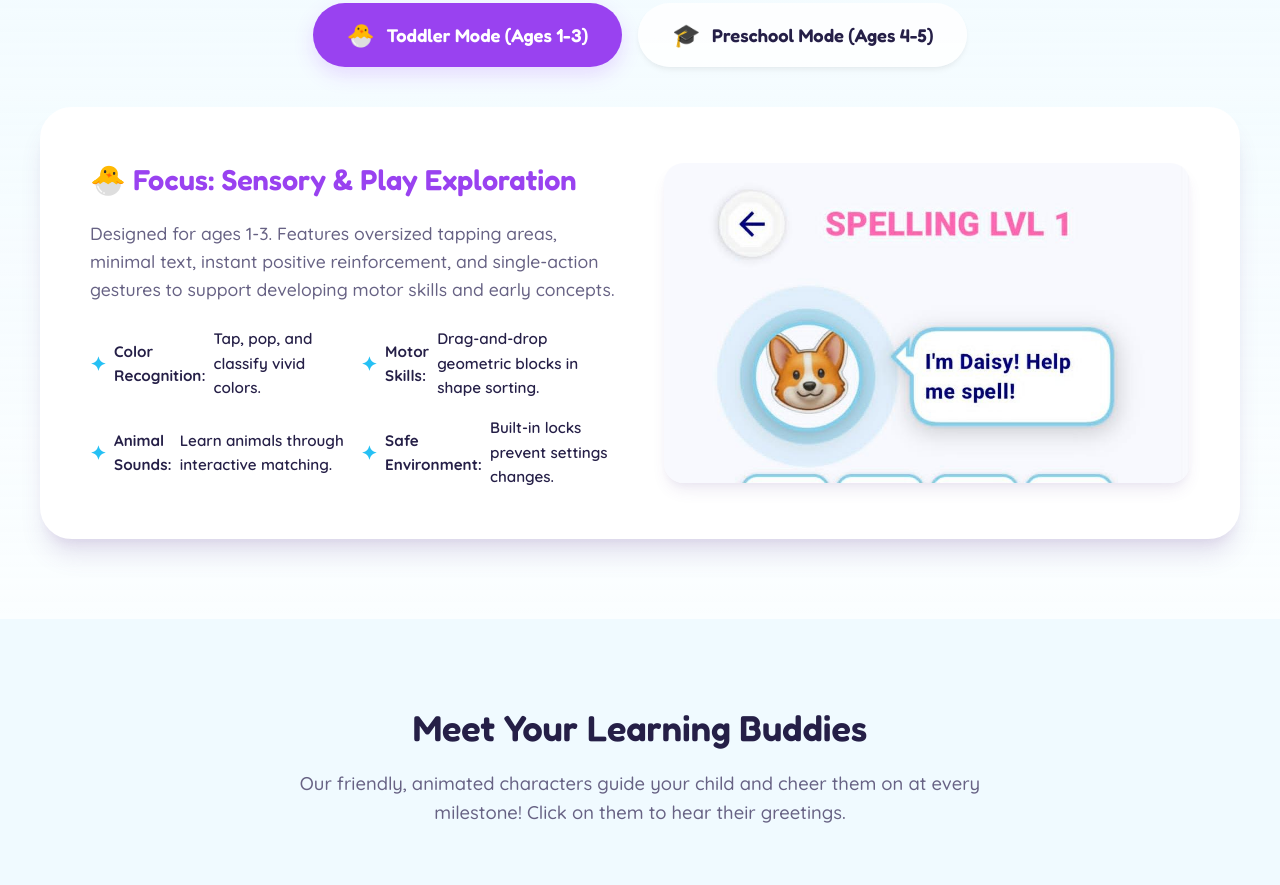
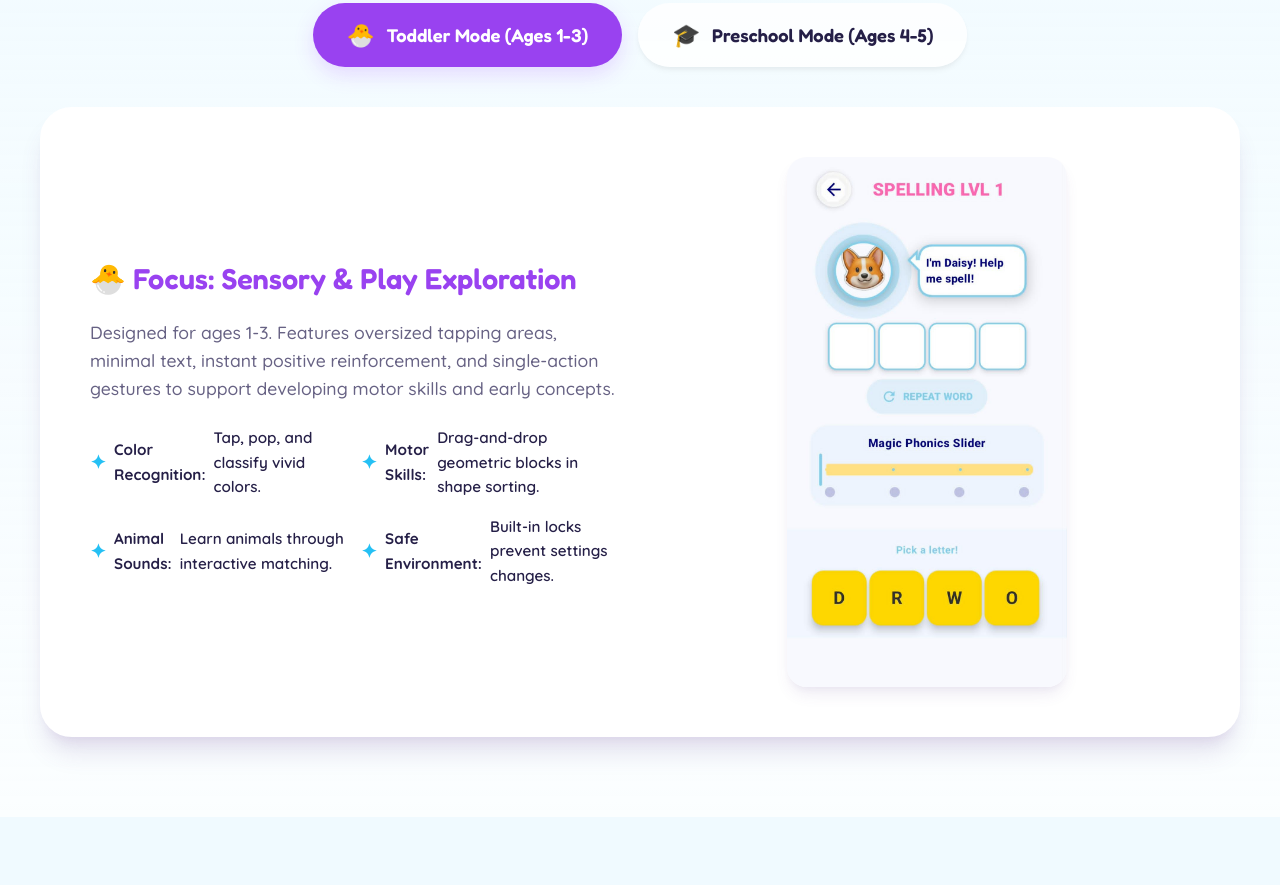
Before and after one commit to lociAI/Loci-Kids-Website, a website built with Vite: page index.html in a window 1280 px wide. Shown: the part 1838-2723 px from the top of the page. Built offline with nearby package versions, Linux system fonts and the light colour scheme; files whose address does not match are found by name.

Commit message:
style: display full vertical screenshots without cropping on age modes section

```diff
--- a/src/style.css
+++ b/src/style.css
@@ -622,16 +622,17 @@ ul {
 
 .mode-preview-img {
   width: 100%;
-  max-height: 320px;
+  max-width: 280px;
   border-radius: var(--radius-md);
   overflow: hidden;
   box-shadow: var(--shadow-md);
+  margin: 0 auto;
 }
 
 .mode-preview-img img {
   width: 100%;
-  height: 100%;
-  object-fit: cover;
+  height: auto;
+  display: block;
 }
 
 @keyframes fadeIn {
```
